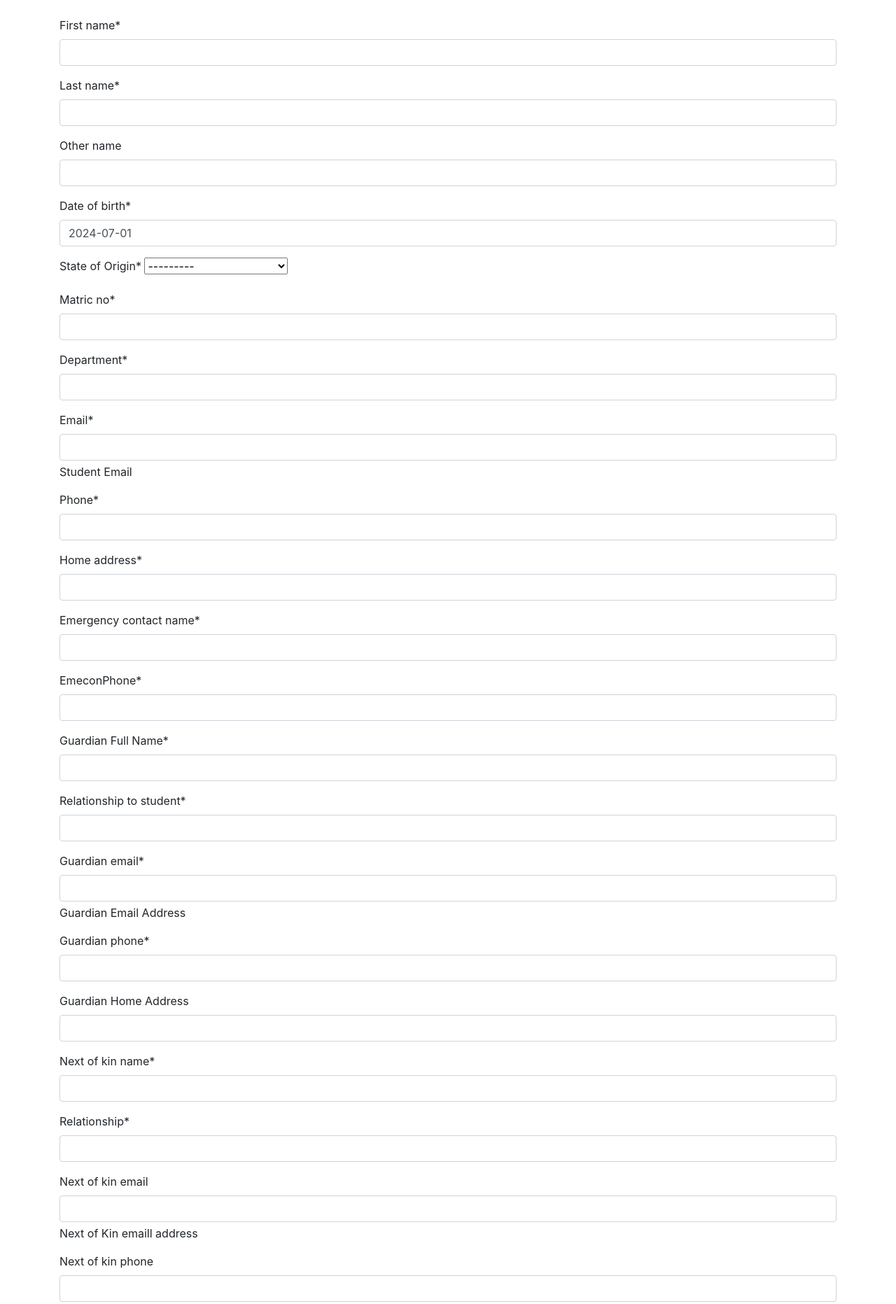
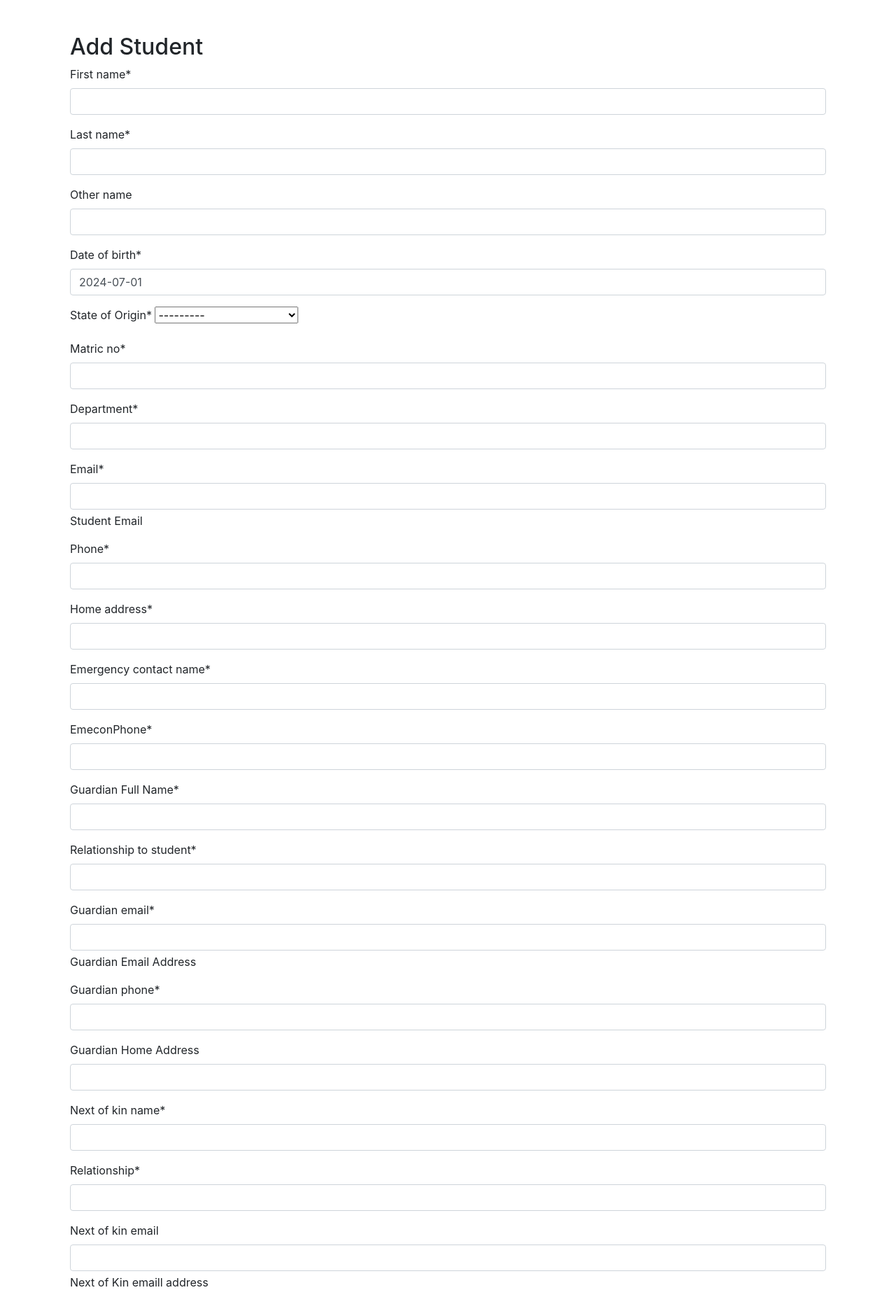
Before and after one commit to Dannysesi/SICQR, a Django app: page /add_student/ in a window 1280 px wide. Shown: the part 56-1919 px from the top of the page at 70% size. Run offline with Django 4.2, Linux system fonts and the light colour scheme; a user stored in the database is signed in; some libraries are stand-ins or nearby versions.

Commit message:
add student template update

```diff
--- a/sdbm/templates/addstudent.html
+++ b/sdbm/templates/addstudent.html
@@ -5,8 +5,12 @@
 {% endblock %}
 {% load crispy_forms_tags %}
 {% block content %}
-    {% csrf_token %}
-    <form action="Post">
-        {{ form|crispy }}
-    </form>
+    <div class="container mt-4">
+        <h2>Add Student</h2>
+        <form method="post">
+            {% csrf_token %}
+            {{ form|crispy }}
+            <button type="submit" class="btn btn-primary mt-3">Add Student</button>
+        </form>
+    </div>
 {% endblock %}
```
